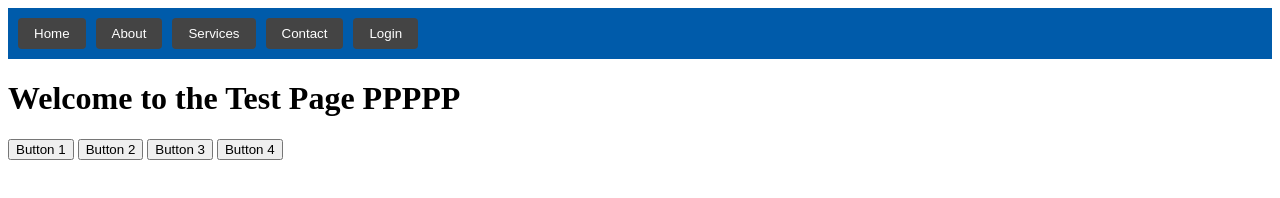
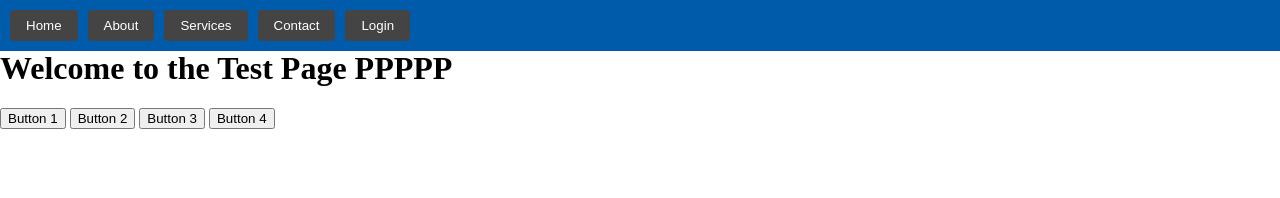
Before and after one commit to w1llim/hidalgo-stars, a plain HTML site: page index.html in a window 1280 px wide. Drawn offline with Linux system fonts and the light colour scheme.

Commit message:
new format

```diff
--- a/index.html
+++ b/index.html
@@ -4,6 +4,7 @@
         <title>Test Page PPPPP</title>
         <link rel="stylesheet" href="styles.css">
     </head>
+    <body>
         <div class="home-bar">
             <button>Home</button>
             <button>About</button>
@@ -11,15 +12,10 @@
             <button>Contact</button>
             <button>Login</button>
         </div>
-    <body>
-
         <h1>Welcome to the Test Page PPPPP</h1>
         <button onclick="alert('Button 1 clicked!')">Button 1</button>
         <button onclick="alert('Button 2 clicked!')">Button 2</button>
         <button onclick="alert('Button 3 clicked!')">Button 3</button>
         <button onclick="alert('Button 4 clicked!')">Button 4</button>
-
-
-
     </body>
 </html>
--- a/styles.css
+++ b/styles.css
@@ -3,6 +3,13 @@
     background-color: #005baa;
     padding: 10px;
     align-items: center;
+    width: 100vw;
+    position: fixed;
+    top: 0;
+    left: 0;
+    right: 0;
+    z-index: 1000;
+    box-sizing: border-box;
 }
 .home-bar button {
     margin-right: 10px;
@@ -16,3 +23,7 @@
 .home-bar button:hover {
     background: #666;
 }
+body {
+    margin: 0;
+    padding-top: 50px; /* adjust if needed to avoid content under bar */
+}
```
Lines whose indentation alone changed are shown as unchanged.
